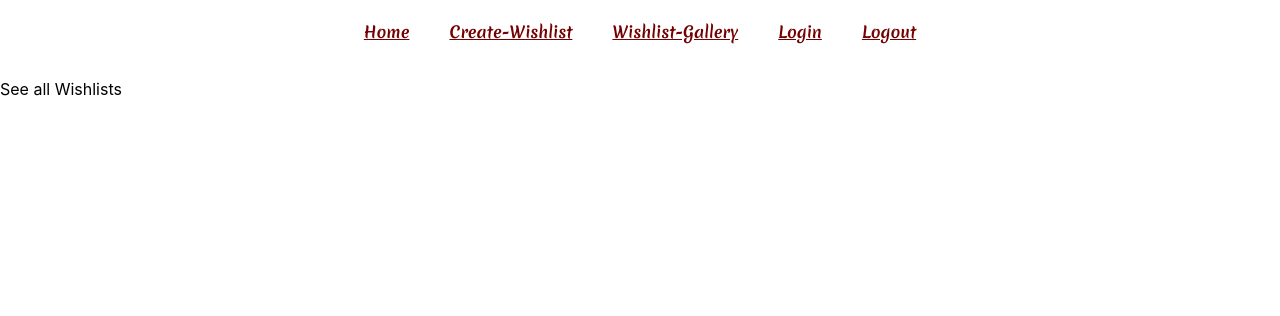
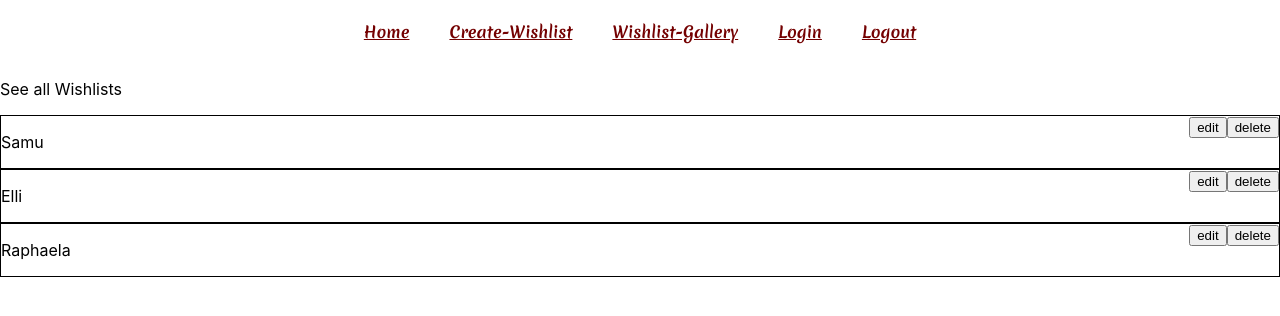
Before and after one commit to JohannaChiabotto/Wishlist, a React (Create React App) app in the folder frontend/: page /wishlist-gallery in a window 1280 px wide. Shown: the top 316 px of the page. Built offline with nearby package versions, Linux system fonts and the light colour scheme.

Commit message:
Add first structure for WishlistGallery

```diff
--- /dev/null
+++ b/frontend/src/components/wishlistWrapper/WishlistWrapper.tsx
@@ -0,0 +1,43 @@
+import {Wishlist} from "../../model/Wishlist";
+import React, {useState} from "react";
+import axios from "axios";
+import {Wish} from "../../model/Wish";
+import {NavLink, redirect} from "react-router-dom";
+
+
+type WishlistProps = {
+    name: string,
+    wishlistId: string,
+    wishes: Array<Wish>,
+    deleteWishlist: () => void
+}
+export default function WishlistWrapper(props: WishlistProps) {
+
+    const [name, setName] = useState('');
+    const [wishlist, setWishlist] = useState<Wishlist>(
+        {wishlistId: "", name: "", wishes: []},
+    );
+
+    const handleRemoveWishlistChange = () => {
+        setWishlist((prevWishlist) => {
+            return {
+                ...prevWishlist,
+                wishlistId: ""
+            }
+        });
+    }
+
+    return (
+        <div style={{border: '1px solid black', display: 'flex', justifyContent: 'space-between'}}>
+            <div>
+                <p>{props.name}</p>
+            </div>
+            <div>
+                <NavLink to={"/wishlist"+props.wishlistId}>
+                    <button >edit</button></NavLink>
+                <button onClick={() => handleRemoveWishlistChange()}>delete</button>
+            </div>
+        </div>
+    )
+
+}
--- a/frontend/src/pages/home/HomePage.tsx
+++ b/frontend/src/pages/home/HomePage.tsx
@@ -7,6 +7,9 @@ export default function HomePage(){
             <Link to={"/create-wishlist"}>
                 <button> Create your own wishlist</button>
             </Link>
+            <Link to={"/wishlist-gallery"}>
+                <button> See all Wishlists</button>
+            </Link>
 
         </div>
     )
--- a/frontend/src/pages/wishlistGallery/WishlistGalleryPage.tsx
+++ b/frontend/src/pages/wishlistGallery/WishlistGalleryPage.tsx
@@ -1,6 +1,25 @@
+import {useState} from "react";
+import {Wishlist} from "../../model/Wishlist";
+import WishlistWrapper from "../../components/wishlistWrapper/WishlistWrapper";
+
 export default function WishlistGalleryPage(){
+    const [wishlists, setWishlists] = useState<Array<Wishlist>>([
+        { wishlistId: "id1", name: "Samu", wishes: []},
+        { wishlistId: "id2", name: "Elli", wishes: []},
+        { wishlistId: "id3", name: "Raphaela", wishes: []},
+    ])
+    function getWishlist(){
+       // ...
+    }
+
+    function handleDeleteChange(){
+        getWishlist();
+    }
+
     return( <div>
         <p>See all Wishlists</p>
+
+            {wishlists.map(wishlist => <WishlistWrapper key={wishlist.wishlistId} deleteWishlist={handleDeleteChange} name={wishlist.name} wishlistId={wishlist.wishlistId!} wishes={wishlist.wishes}></WishlistWrapper> )}
         </div>
     )
 
```
